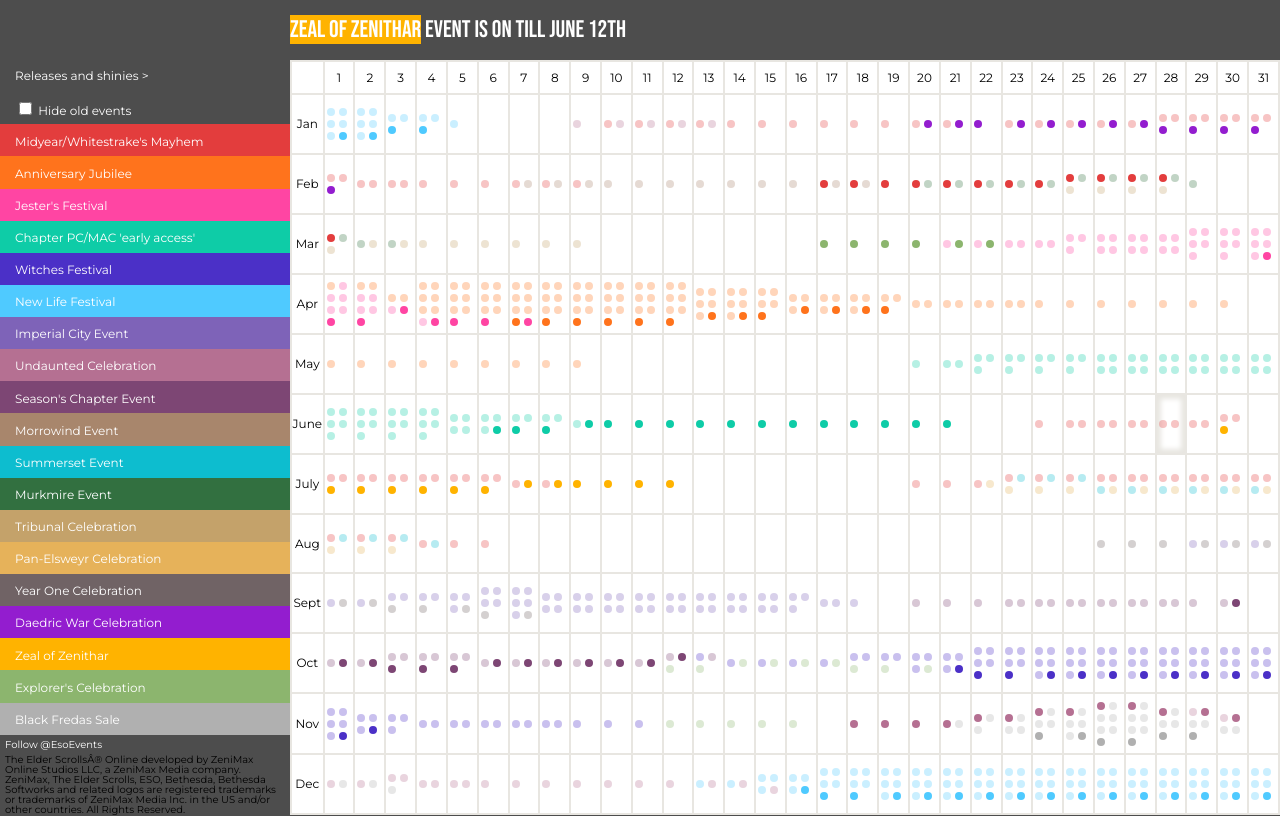
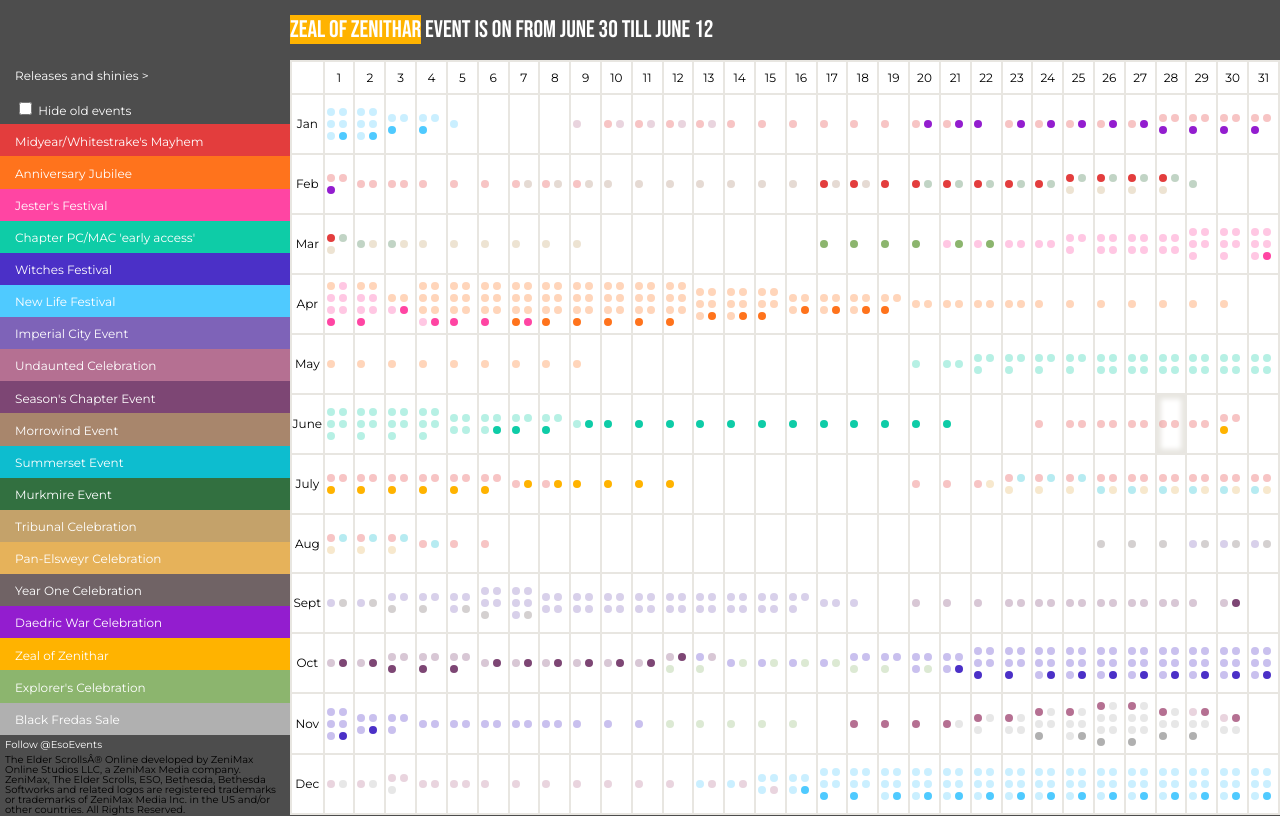
Before and after one commit to Nairinhe/Nairinhe.github.io, a plain HTML site: page index.html in a window 1280 px wide. Drawn offline with nearby package versions, Linux system fonts and the light colour scheme.

Commit message:
fixed zoz text

```diff
--- a/index.html
+++ b/index.html
@@ -22,7 +22,7 @@
 </head>
 <body>
   <div>
-    <text class="Zenithar">Zeal of Zenithar</text><text> event is on till June 12th</text>
+    <text class="Zenithar">Zeal of Zenithar</text><text> event is on from June 30 till June 12</text>
   </div>
   <div>
 		<ul>
```
